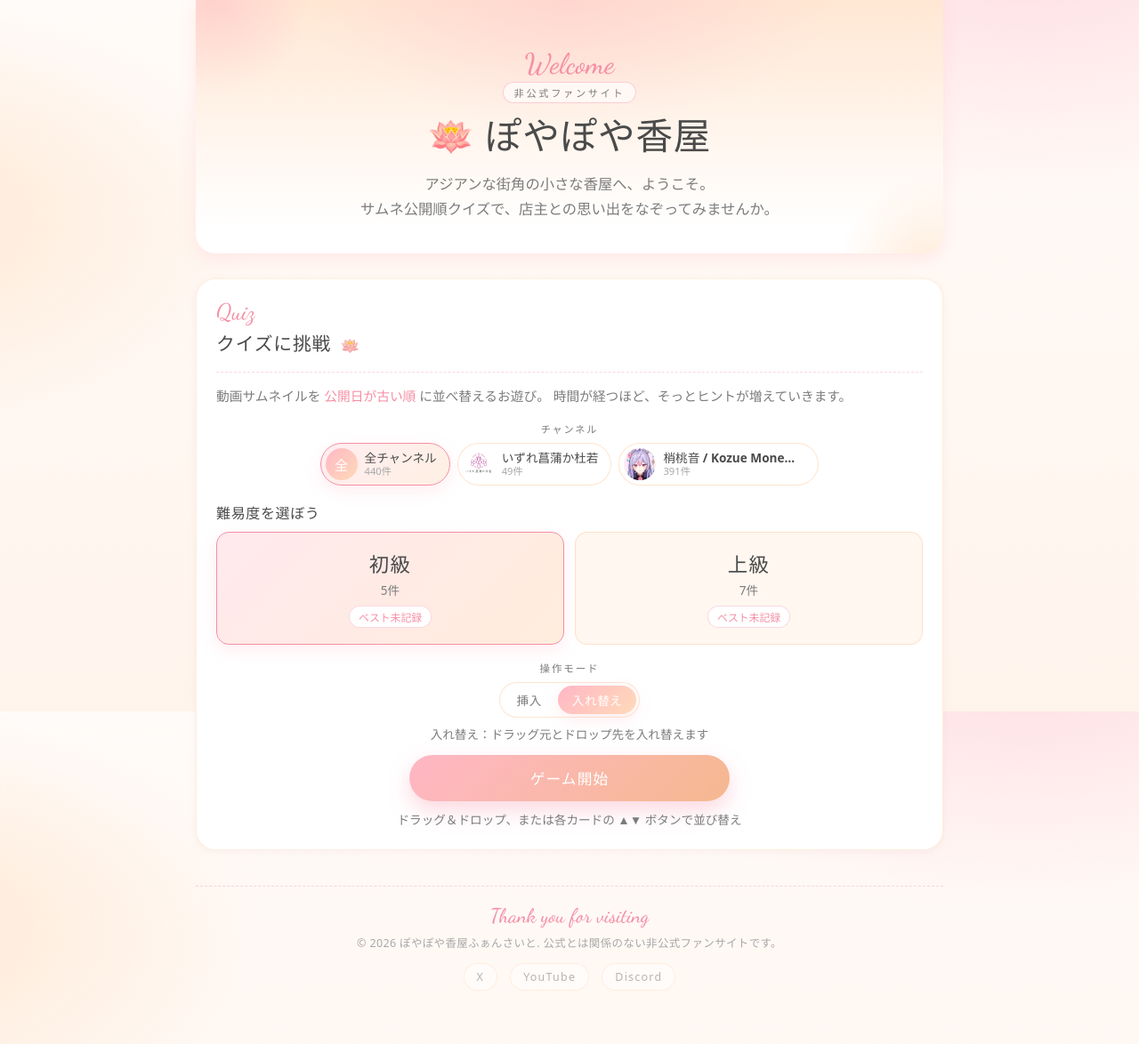
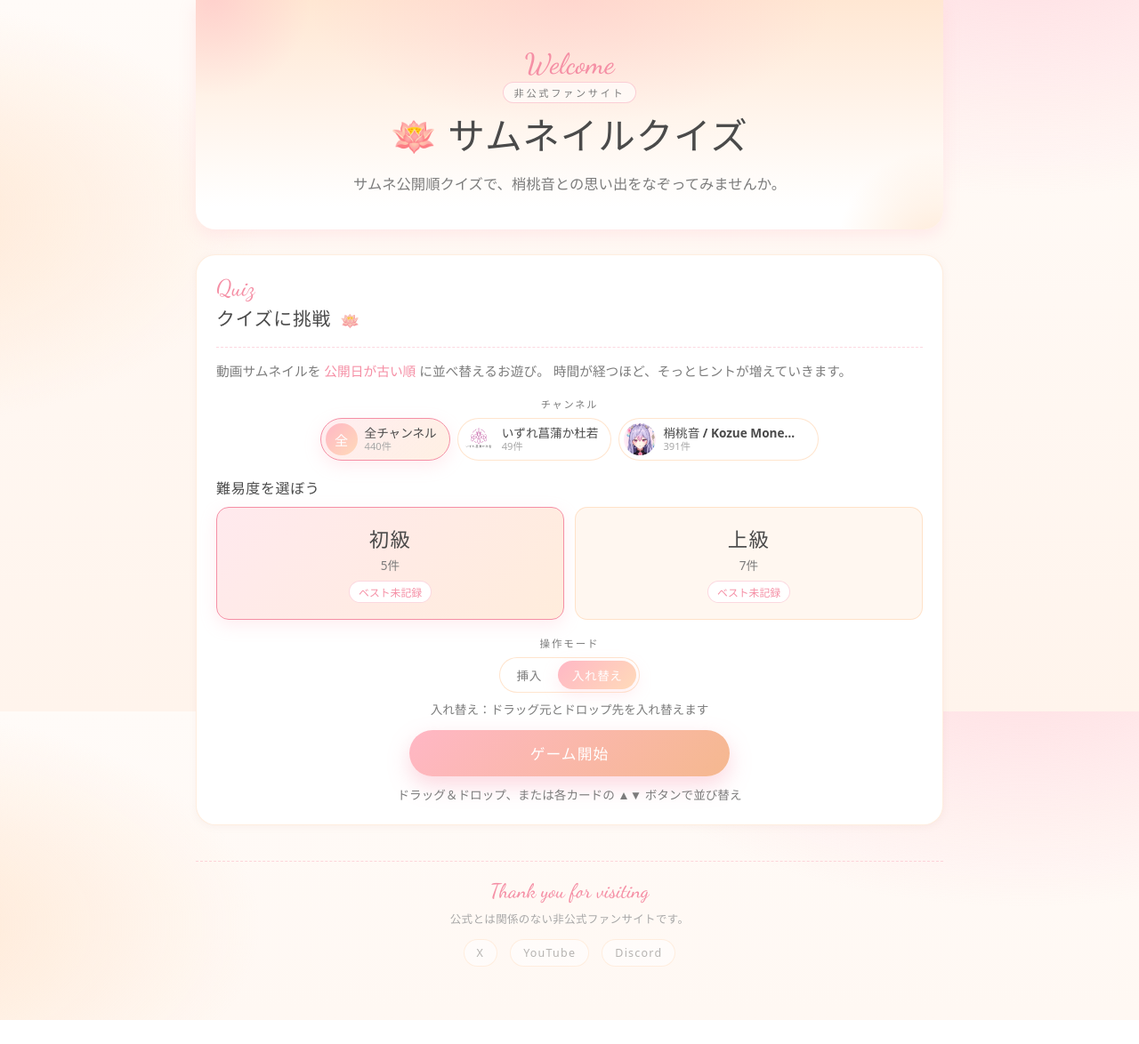
Before and after one commit to furen-button/mone-thumbnail-quiz, a React (Vite) app: page / in a window 1280 px wide. Shown: the whole page at 89% size. After the commit the page ends 1147 px from the top, so only its background shows below. Built offline with nearby package versions, Linux system fonts and the light colour scheme; a web font is replaced by a local one.

Commit message:
feat: メニュー画面のヒーロー名と説明文を更新

```diff
--- a/src/App.tsx
+++ b/src/App.tsx
@@ -208,12 +208,7 @@ function App() {
   }
 
   if (screen === 'menu') {
-    const heroName =
-      selectedChannel !== ALL_CHANNELS
-        ? channelMetas[selectedChannel]?.title ??
-          channels.find((c) => c.id === selectedChannel)?.title ??
-          'ぽやぽや香屋'
-        : 'ぽやぽや香屋';
+    const heroName = 'サムネイルクイズ';
     const heroIconSrc =
       selectedChannel !== ALL_CHANNELS && channelMetas[selectedChannel]
         ? `${import.meta.env.BASE_URL}${channelMetas[selectedChannel].iconPath}`
@@ -232,9 +227,7 @@ function App() {
             <span aria-hidden>🪷</span> {heroName}
           </h1>
           <p className="hero-lead">
-            アジアンな街角の小さな香屋へ、ようこそ。
-            <br />
-            サムネ公開順クイズで、店主との思い出をなぞってみませんか。
+            サムネ公開順クイズで、梢桃音との思い出をなぞってみませんか。
           </p>
         </header>
 
@@ -387,7 +380,7 @@ function App() {
             Thank you for visiting
           </p>
           <p className="site-footer-copy">
-            © 2026 ぽやぽや香屋ふぁんさいと. 公式とは関係のない非公式ファンサイトです。
+            公式とは関係のない非公式ファンサイトです。
           </p>
           <ul className="site-footer-links" aria-label="SNSリンク (準備中)">
             <li>
```
